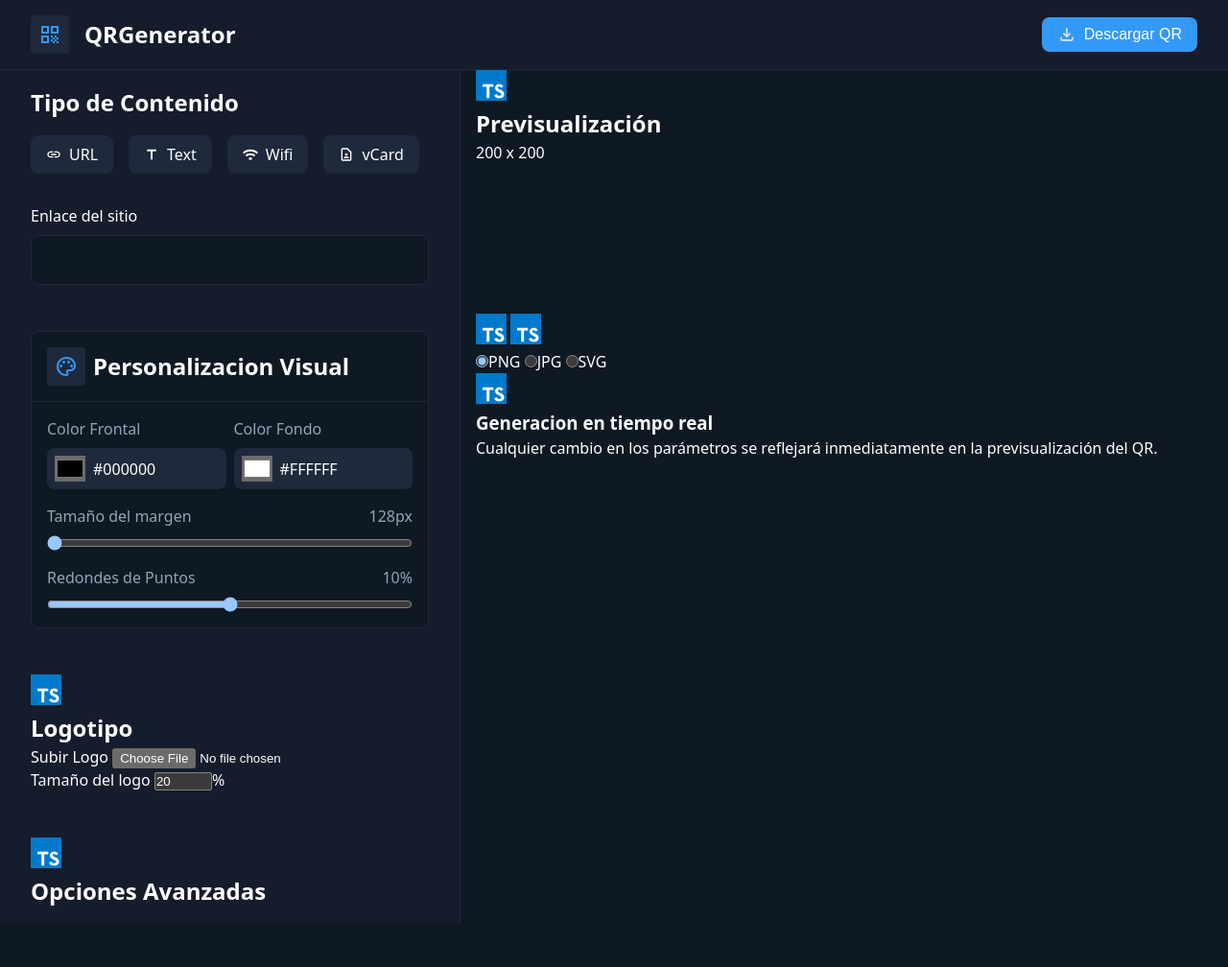
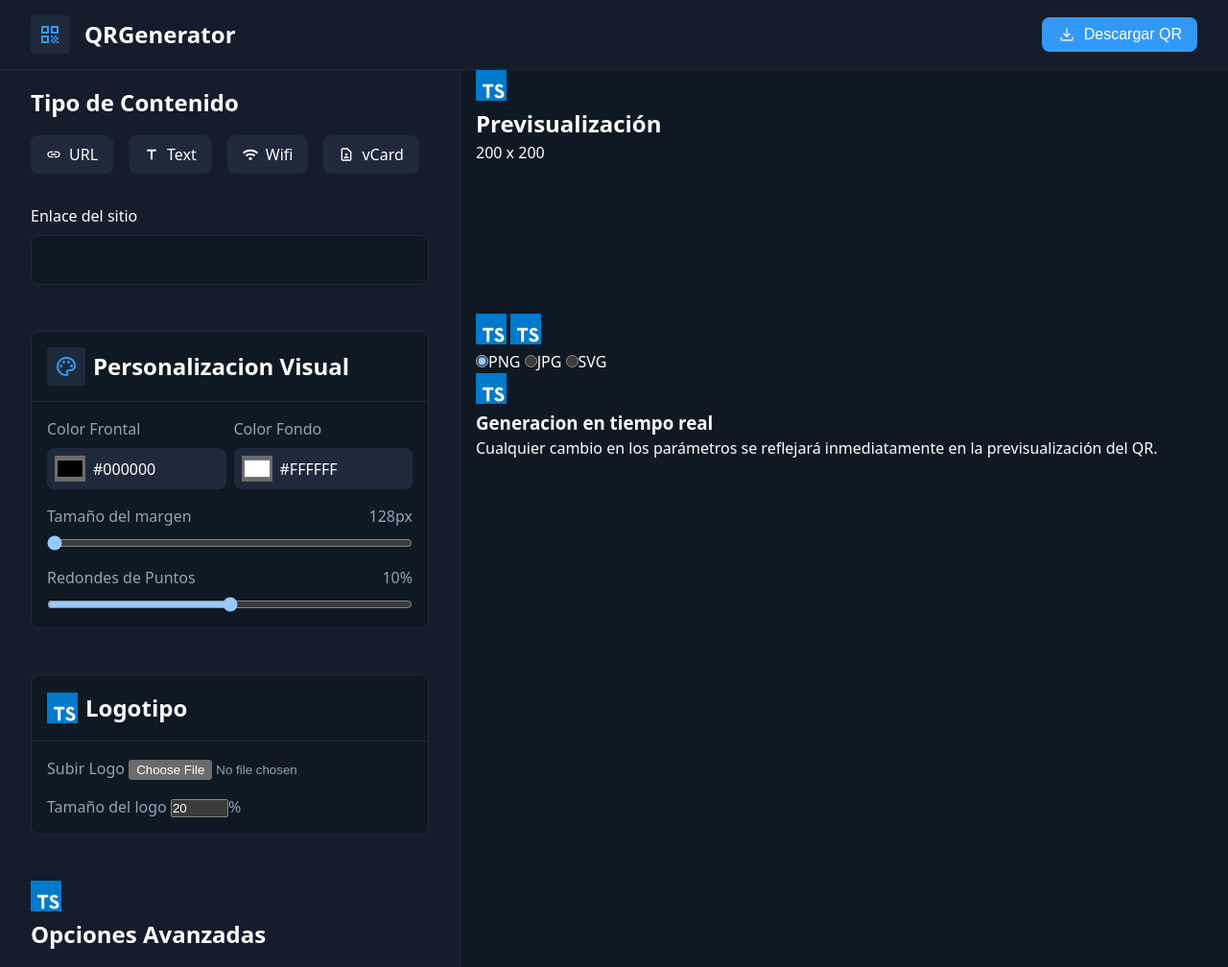
Before and after one commit to NelsonAMR/QR-Generator, a website built with Vite: page index.html in a window 1280 px wide. Shown: the whole page at 96% size. Before the commit the page ends 963 px from the top, so only its background shows below. Built offline with nearby package versions, Linux system fonts and the light colour scheme.

Commit message:
feat: first styles to logo settings

```diff
--- a/index.html
+++ b/index.html
@@ -1,4 +1,4 @@
-<!DOCTYPE html>
+<!doctype html>
 <html lang="es" class="dark">
   <head>
     <meta charset="UTF-8" />
@@ -119,11 +119,12 @@
             </div>
           </div>
         </div>
-        <div>
-          <div>
+        <div class="config-container">
+          <div class="config-header">
             <img src="src/typescript.svg" alt="Icono Logo" />
             <h2>Logotipo</h2>
           </div>
+          <div class="config-body">
             <div>
               <label>Subir Logo</label>
               <input type="file" accept="image/*" />
@@ -131,6 +132,7 @@
             <div>
               <label>Tamaño del logo</label>
               <input type="number" value="20" min="0" max="100" /><span>%</span>
+            </div>
           </div>
         </div>
         <div>
```
Lines whose indentation alone changed are shown as unchanged.
